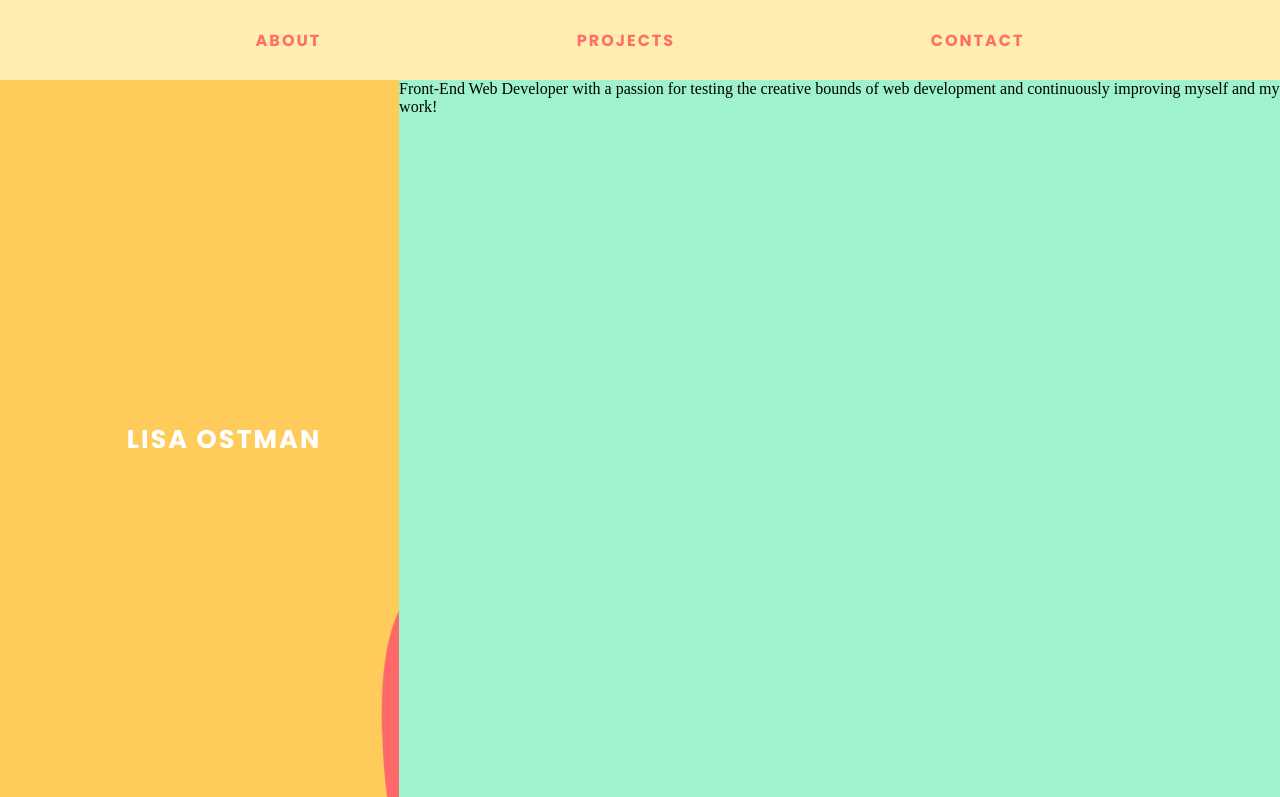
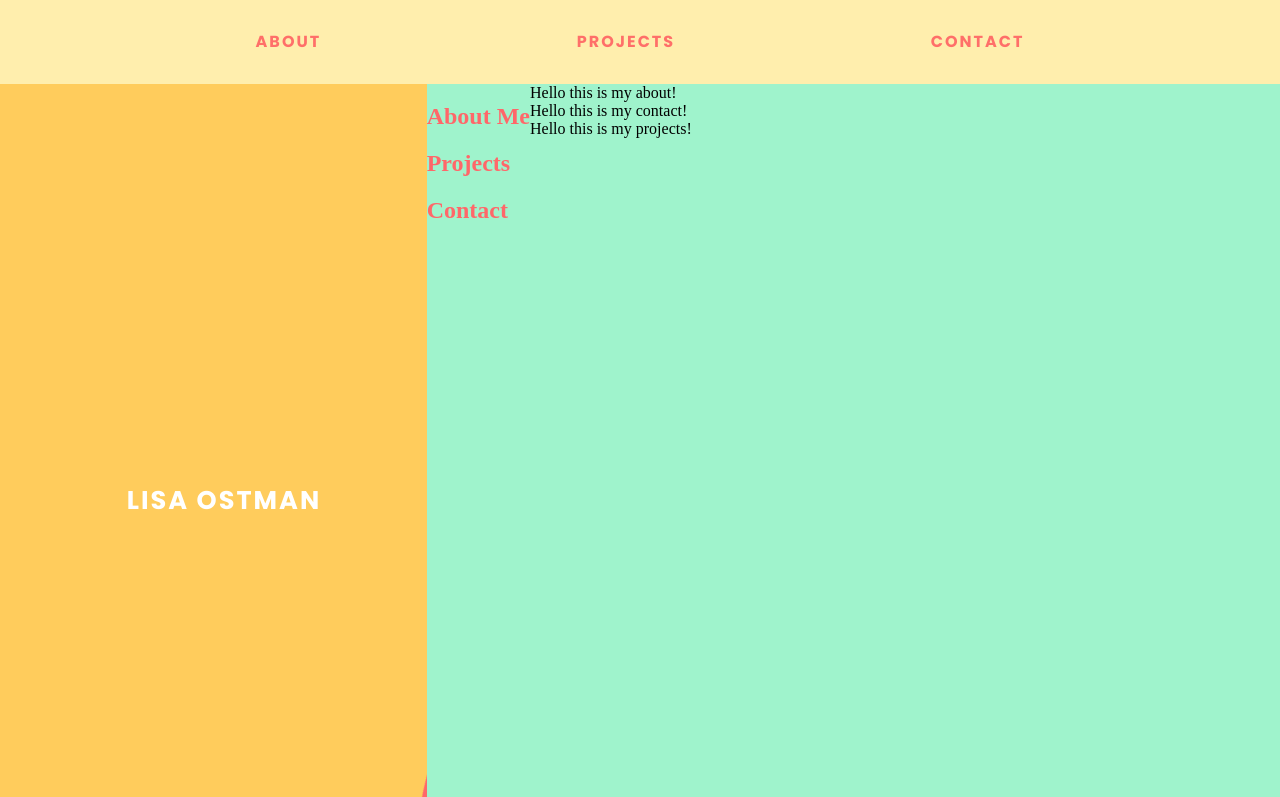
Before and after one commit to lisaostman/newPortfolio, a plain HTML site: page index.html in a window 1280 px wide. Shown: the top 797 px of the page. Drawn offline with nearby package versions, Linux system fonts and the light colour scheme.

Commit message:
experimenting with slideup on jquery and structure of nav, will start over on other project

```diff
--- a/css/style.css
+++ b/css/desktop.css
@@ -7,14 +7,16 @@ body {
 
 /* setting up page layout */
     display: grid;
-    grid-template-areas:
+    grid-template-columns: 1fr 1fr 1fr;
+    grid-template-rows: 1fr 10fr 1fr 10fr 1fr;
+    /* grid-template-areas:
     "nav nav nav"
     "name about about"
     "name about about"
     "title title title"
     "project project project"
     "project project project"
-    "footer footer footer"
+    "footer footer footer" */
 }
 
 a {
@@ -27,24 +29,46 @@ a:hover {
 }
 /* navigation */
 nav {
-    grid-area: nav;
+    grid-column: 1 / span 3;
+    grid-row: 1 / span 1;
+    /* grid-area: nav; */
     display: flex;
     background-color: #ffeead;
-    height: 10vh;
+    /* height: 10vh; */
     justify-content: space-evenly;
     align-items: center;
 }
 
 /* about me section */
-article {
-    grid-area: about;
+.about {
+    grid-column: 2 / span 2;
+    grid-row: 2 / span 1;
+    /* grid-area: about; */
     background-color: #9ff3cc;
-    height: 90vh;
+    background-color: #9ff3cc;
+    /* height: 90vh; */
+    display: flex;
+    flex-wrap: wrap;
+}
+
+#navContact {
+    flex-basis: 80%;
+    flex-shrink: 0;
+}
+
+#containingAbout {
+   color: white;
+}
+
+h2 {
+    color: #ff6769
 }
 
 /* projects section*/
 .title {
-    grid-area: title;
+    grid-column: 1 / span 3;
+    grid-row: 3 / span 1;
+    /* grid-area: title; */
     color: #ffcc5c;
     font-size: 2em;
     line-height: 1;
@@ -62,7 +86,9 @@ article {
 }
 
 .projects {
-    grid-area: project;
+    grid-column: 1 / span 3;
+    grid-row: 4 / span 1;
+    /* grid-area: project; */
     display: flex;
     flex-wrap: wrap;
 }
@@ -78,23 +104,28 @@ img {
 
 /* footer */
 footer {
-    grid-area: footer;
-    padding: 50px;
+    grid-column: 1 / span 3;
+    grid-row: 5 / span 1;
+    /* grid-area: footer; */
+    /* padding: 50px; */
     background-color: #ffeead;
 }
 
 
 /* blob animation */
 .container {
-    grid-area: name;
+    grid-column: 1 / 2;
+    grid-row: 2 / span 1;
+    /* grid-area: name; */
     /* margin: 0;
     padding: 0; */
     overflow: hidden;
     background: #ffcc5c;
     text-align: center;
-    height: 90vh;
+    /* height: 90vh; */
     display: grid;
-    grid-template-areas: "layout"
+    grid-template-columns: 1fr;
+    grid-template-rows: 1fr;
     /* position: relative; */
 }
 
@@ -107,8 +138,10 @@ footer {
     z-index: 1;
     justify-self: center;
     align-self: center;
-    grid-area: layout;
-    max-width: 100%;
+    grid-column: 1 / 2;
+    grid-row: 1 / 2;
+    /* grid-area: layout; */
+    /* max-width: 100%; */
     /* position: absolute;
     top: 0; */
   }
@@ -127,8 +160,10 @@ footer {
     animation-duration: 10s;
     animation-iteration-count: infinite;
     animation-timing-function: ease-in-out;
- animation-play-state: running;
-    grid-area: layout;
+    animation-play-state: running;
+    grid-column: 1 / 2;
+    grid-row: 1 / 2;
+    /* grid-area: layout; */
   }
 /*
   .about:hover  ~ .container>.blob {
--- /dev/null
+++ b/css/phone.css
@@ -0,0 +1,7 @@
+body {
+    color: red;
+}
+
+nav {
+    background-color: blue;
+}
--- a/index.html
+++ b/index.html
@@ -5,14 +5,18 @@
     <meta http-equiv="X-UA-Compatible" content="IE=edge" />
     <meta name="viewport" content="width=device-width, initial-scale=1.0" />
     <title>Lisa Ostman</title>
-    <link href="css/style.css" rel="stylesheet" />
+    <!-- <link href="css/style.css" rel="stylesheet" />
+    -->
+    <link href="/css/phone.css" media="(max-width: 718px)" rel="stylesheet"  />
+<link href="/css/desktop.css" media="(min-width: 719px)" rel="stylesheet" />
+<script src="https://ajax.googleapis.com/ajax/libs/jquery/3.5.1/jquery.min.js" defer></script>
 <script src="js/index.js" defer></script>
   </head>
   <body>
     <nav>
-        <a href="#" class="whiteText">About</a>
-        <a href="#projects"  class="whiteText">Projects</a>
-        <a href="#bottom"  class="whiteText">Contact</a>
+        <a href="#" id="about" class="whiteText">About</a>
+        <a href="#"  id="projects" class="whiteText">Projects</a>
+        <a href="#"  id="contact" class="whiteText">Contact</a>
     </nav>
 
     <div class="container">
@@ -31,9 +35,30 @@
         </div>
     </div>
 
-    <article class="about">
-        Front-End Web Developer with a passion for testing the creative bounds of web development and continuously improving myself and my work!
+    <main class="about">
+        <section id="containingAbout">
+          <h2 id="aboutTitle">
+            About Me
+          </h2>
+          <h2 id="projectTitle">
+            Projects
+          </h2>
+          <h2 id="contactTitle">
+            Contact
+          </h2>
+        </section>
+        <article id="navContent">
+          <article id="aboutSection">
+            Hello this is my about!
           </article>
+          <article id="projectSection">
+            Hello this is my contact!
+          </article>
+          <article id="contactSection">
+            Hello this is my projects!
+          </article>
+        </article>
+      </main>
 
     <header class="title">Projects!</header>
     <section class="projects">
--- a/js/index.js
+++ b/js/index.js
@@ -0,0 +1,62 @@
+const linkClicked = (event) => {
+    console.log("link worked!");
+    event.preventDefault();
+    console.log(event.target);
+    document.querySelector(event.target);
+}
+
+$("#projectTitle").click(function() {
+    $("#projectSection").slideUp();
+    if ( $( "#projectSection" ).first().is( ":hidden" ) ) {
+        $( "#projectSection" ).show( "slow" );
+      }
+      if ( $( "#projectSection" ).first().is( ":hidden" ) ) {
+        $( "#projectSection" ).show( "slow" );
+      }
+}
+)
+
+$("#aboutTitle").click(function() {
+    $("#aboutSection").slideUp();
+    if ( $( "#aboutSection" ).first().is( ":hidden" ) ) {
+        $( "#aboutSection" ).show( "slow" );
+      }
+      if ( $( "#aboutSection" ).first().is( ":hidden" ) ) {
+        $( "#aboutSection" ).show( "slow" );
+      }
+}
+)
+
+$("#contactTitle").click(function() {
+    $("#contactSection").slideUp();
+    if ( $( "#contactSection" ).first().is( ":hidden" ) ) {
+        $( "#contactSection" ).show( "slow" );
+      }
+      if ( $( "#contactSection" ).first().is( ":hidden" ) ) {
+        $( "#contactSection" ).show( "slow" );
+      }
+}
+)
+
+// $("#about").click(function() {
+//     $(this).slideUp();
+//     if ( $( "#projects" ).first().is( ":hidden" ) ) {
+//         $( "#projects" ).show( "slow" );
+//       }
+//       if ( $( "#contact" ).first().is( ":hidden" ) ) {
+//         $( "#contact" ).show( "slow" );
+//       }
+// }
+// )
+
+
+// $("#contact").click(function() {
+//     $(this).slideUp();
+//     if ( $( "#projects" ).first().is( ":hidden" ) ) {
+//         $( "#projects" ).show( "slow" );
+//       }
+//       if ( $( "#about" ).first().is( ":hidden" ) ) {
+//         $( "#about" ).show( "slow" );
+//       }
+// }
+// )
```
Lines whose indentation alone changed are shown as unchanged.
